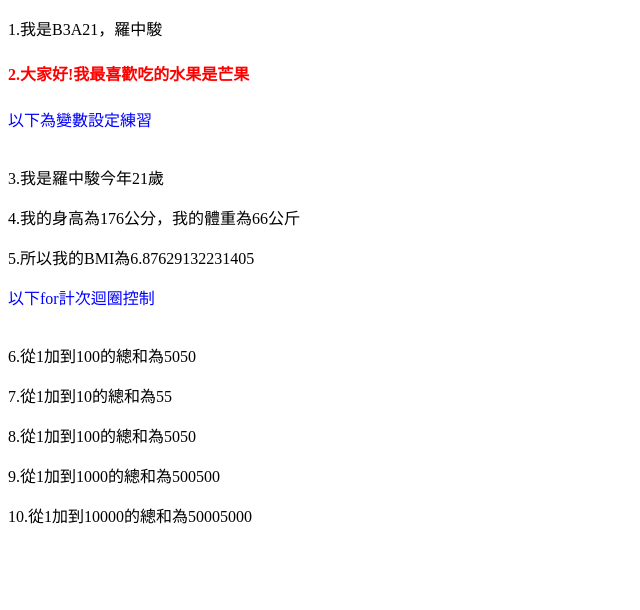
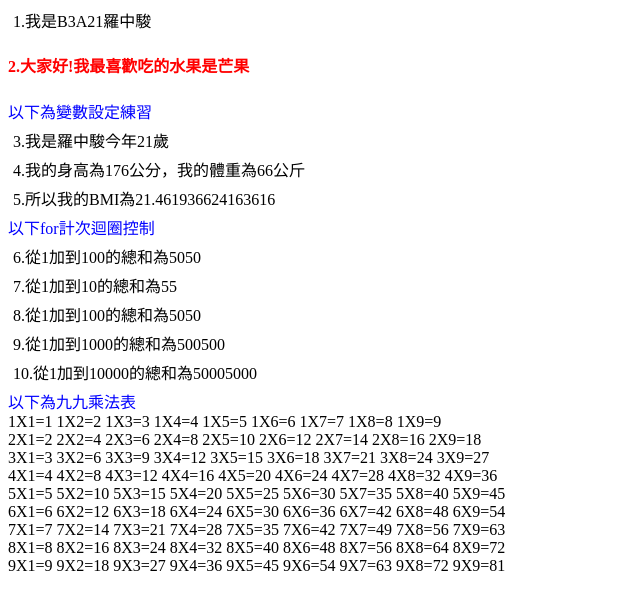
Before and after one commit to david890214/david890214.github.io, a plain HTML site: page B3A21/課堂作業05/index.htm in a window 1280 px wide. Shown: the whole page, without its empty margins (0-640 px from the left). Drawn offline with Linux system fonts and the light colour scheme.

Commit message:
課堂作業5（修正

```diff
--- a/B3A21/課堂作業05/index.htm
+++ b/B3A21/課堂作業05/index.htm
@@ -1,58 +1,61 @@
-<!DOCTYPE html>
 <html>
 <head>
-	<meta charset="UTF-8">
-		<title>課堂作業05</title>
+<meta charset="UTF-8">
+    <title>課堂作業05</title>
+
 <style>
-	h4{color: red};
-	p{margin: 5px}
-	div{color: blue}
+ h4{
+     color: red
+    }
+ p{
+     margin: 5px
+    }
+ div{
+     color: blue
+    }
 </style>
+
 <body>
-	<script>
-		var myName = "羅中駿"; //宣告姓名
-		var myAge = 21; //宣告年齡
-		var myHeight = 176, myWeight = 66; //宣告身高體重
-		var myBMI =21.3/ Math.pow(1.76,2); //宣告BMI
+ <script>
+  var myNumber = "B3A21"
+  var myName = "羅中駿";
+  var myAge = 21;
+  var myHeight = 176, myWeight = 66;
+  var myBMI =68/ Math.pow(1.78,2);
+  var n = 5;
+  function sum(no){
+      count = 0;
+      for(i=1;i<=no;i++){
+          count += i;
+      }
+      n += 1;
+      document.write("<p>"+n+".從1加到"+no+"的總和為"+count+"</p>");
+  }
 
 
-		document.write("<p>1.我是B3A21，羅中駿</p>");
-		document.write("<h4>2.大家好!我最喜歡吃的水果是芒果"+"<br/></h4>");
-		document.write("<div>以下為變數設定練習</div>"+"<br/>")
-		document.write("<p>3.我是"+myName+"今年"+myAge+"歲"+"<br/></p>");
-		document.write("<p>4.我的身高為"+myHeight+"公分，我的體重為"+myWeight+"公斤<br/></p>");
-		document.write("<p>5.所以我的BMI為"+myBMI+"<br/><p>");
-		document.write("<div>以下for計次迴圈控制</div>"+"<br/>");
-		var counti = 0;
-		for (i = 1; i <= 100; i++) {
-			counti += i;
-		}
-		document.write("<p>6.從1加到100的總和為" + counti + "<br/></p>");
-		var sum=0;
-		function fun (i){
-			sum+=i;}
-			for(counti = 0;counti<=10;counti++){
-				fun (counti)}
-		document.write("<p>7.從1加到10的總和為"+ sum + "<br/></p>");
-		var sum=0;
-		function fun (i){
-			sum+=i;}
-			for(counti = 0;counti<=100;counti++){
-				fun (counti)}
-		document.write("<p>8.從1加到100的總和為"+ sum + "<br/></p>");
-		var sum=0;
-		function fun (i){
-			sum+=i;}
-			for(counti = 0;counti<=1000;counti++){
-				fun (counti)}
-		document.write("<p>9.從1加到1000的總和為"+ sum + "<br/></p>");
-		var sum=0;
-		function fun (i){
-			sum+=i;}
-			for(counti = 0;counti<=10000;counti++){
-				fun (counti)}
-		document.write("<p>10.從1加到10000的總和為"+ sum + "<br/></p>");
-	</script>
+  document.write("<p>1.我是"+ myNumber + "羅中駿</p>");
+  document.write("<h4>2.大家好!我最喜歡吃的水果是芒果</h4>");
+  document.write("<div>以下為變數設定練習</div>")
+  document.write("<p>3.我是"+myName+"今年"+myAge+"歲</p>");
+  document.write("<p>4.我的身高為"+myHeight+"公分，我的體重為"+myWeight+"公斤</p>");
+  document.write("<p>5.所以我的BMI為"+myBMI+"</p>");
+  document.write("<div>以下for計次迴圈控制</div>");
+  sum(100)
+  sum(10)
+  sum(100)
+  sum(1000)
+  sum(10000)
+  document.write("<div>以下為九九乘法表</div>");
+  function list(nu){
+      for(i=1 ;i<=nu ;i++){
+          for(j=1 ;j<=nu ;j++){
+      document.write(+i+"X"+j+"="+i*j+" ");
+      }
+     document.write("<br>")
+    }
+  }
+  list(9)
+ </script>
 </body>
 </head>
 </html>
```
Also changed, not shown: 1 other file.
